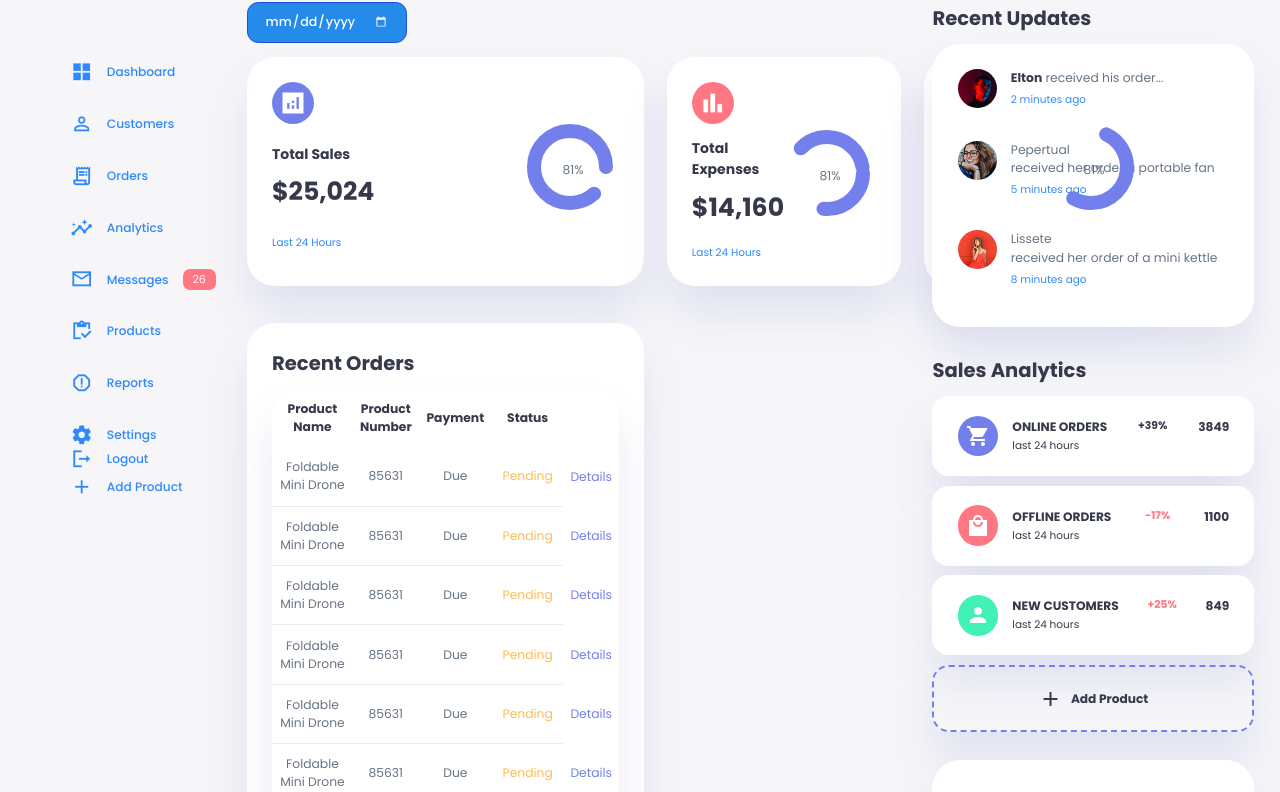
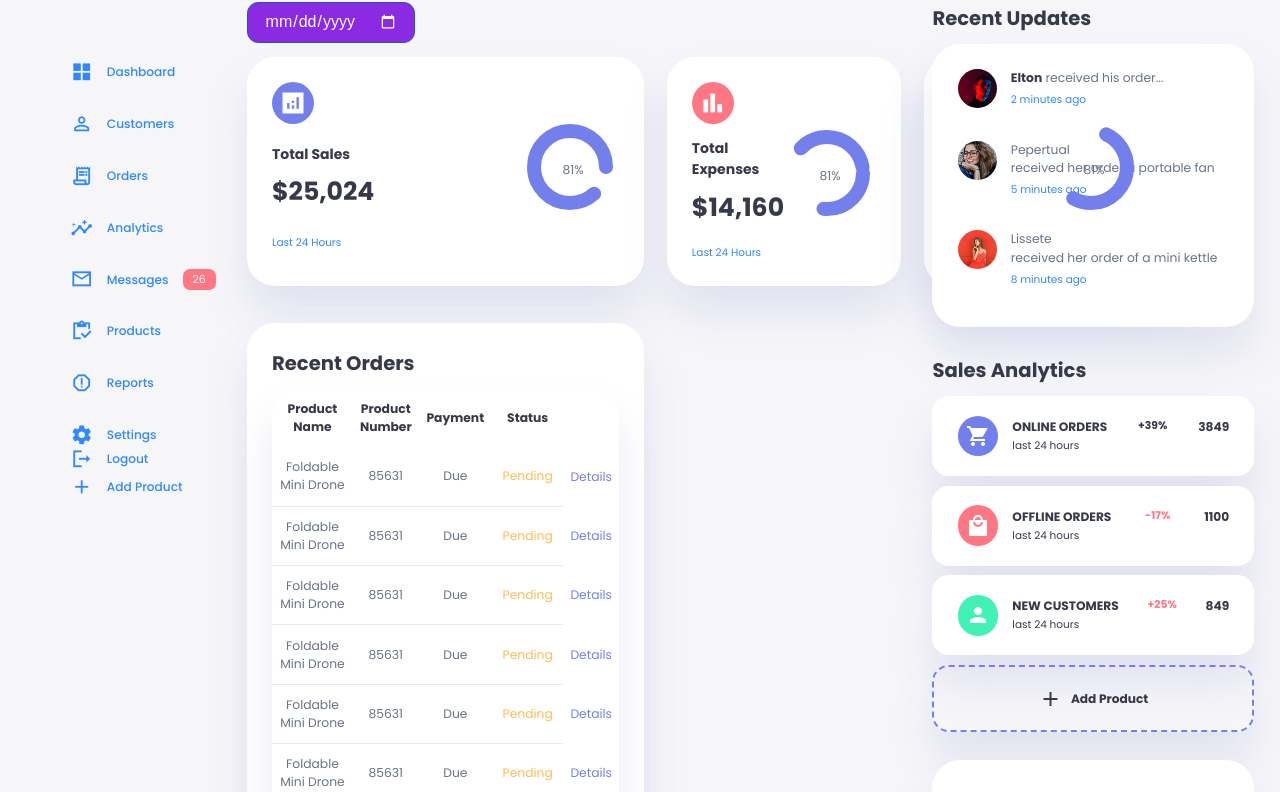
Before and after one commit to Flor-wintima/Dashboard, a plain HTML site: page index.html in a window 1280 px wide. Shown: the part 70-862 px from the top of the page. Drawn offline with Linux system fonts and the light colour scheme.

Commit message:
Update date css

```diff
--- a/index.html
+++ b/index.html
@@ -69,10 +69,12 @@
             </aside>
 
             <!-------- END OF ASIDE ------->
+
+
             <main id="dashboard-section" class="dashboard-section">
                 <h1>Dashboard</h1>
                 <div class="date">
-                    <input type="date">
+                    <input type="date" id="date">
                 </div>
                 <div class="insights">
                     <div class="sales">
@@ -207,7 +209,7 @@
                 </div>
                 <div class="profile">
                     <div class="info">
-                        <p>Hey,<b>Florence</b></p>
+                        <p>Hey,<b> Florence</b></p>
                         <small class="text-muted">Admin</small>
                     </div>
                     <div class="profile-photo">
--- a/style.css
+++ b/style.css
@@ -237,38 +237,39 @@ main{
 }
 
 /* DATE PICKER */
-main .date {
-    display: inline-flex;
-    align-items: center;
-    background: #258beb;
+main .date input[type="date"] {
+    display: block;
+    -webkit-appearance: none;
+    background: blueviolet;
+    color: #ffffff;
+    font-family: Arial, sans-serif;
     border: 1px solid #1d4ed8;
     border-radius: var(--border-radius-2);
     margin-top: 1rem;
     padding: 0.7rem 1.2rem;
+    font-size: 16px;
+    font-weight: 500;
+    min-width: 0;
     max-width: 100%;
-    transition: all 300ms ease;
+    cursor: pointer;
+    opacity: 1;
+
 }
 
-main .date input[type="date"] {
-    background: transparent;
+/* Make the date text visible in Safari */
+main .date input[type="date"]::-webkit-datetime-edit {
     color: #ffffff;
-    color-scheme: dark;
-    font-family: 'Poppins', sans-serif;
-    font-size: 0.9rem;
-    font-weight: 500;
-    cursor: pointer;
-    min-width: 0;
-    max-width: 100%;
+}
+
+main .date input[type="date"]::-webkit-datetime-edit-fields-wrapper {
+    color: #ffffff;
 }
 
 main .date input[type="date"]::-webkit-calendar-picker-indicator {
+    opacity: 1;
+    display: block;
+    cursor: pointer;
     filter: brightness(0) invert(1);
-    cursor: pointer;
-}
-
-main .date:focus-within {
-    outline: 2px solid #93c5fd;
-    outline-offset: 3px;
 }
 
 
```
